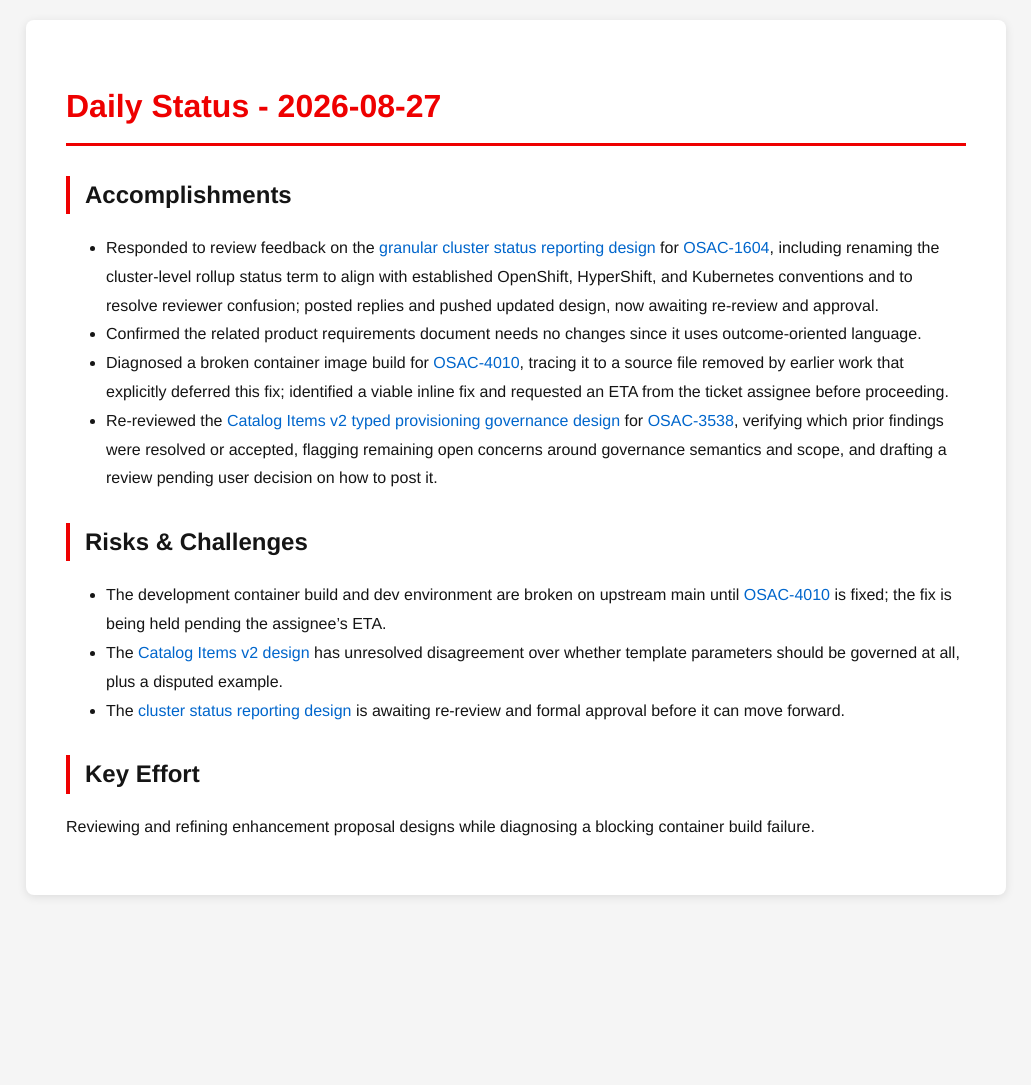
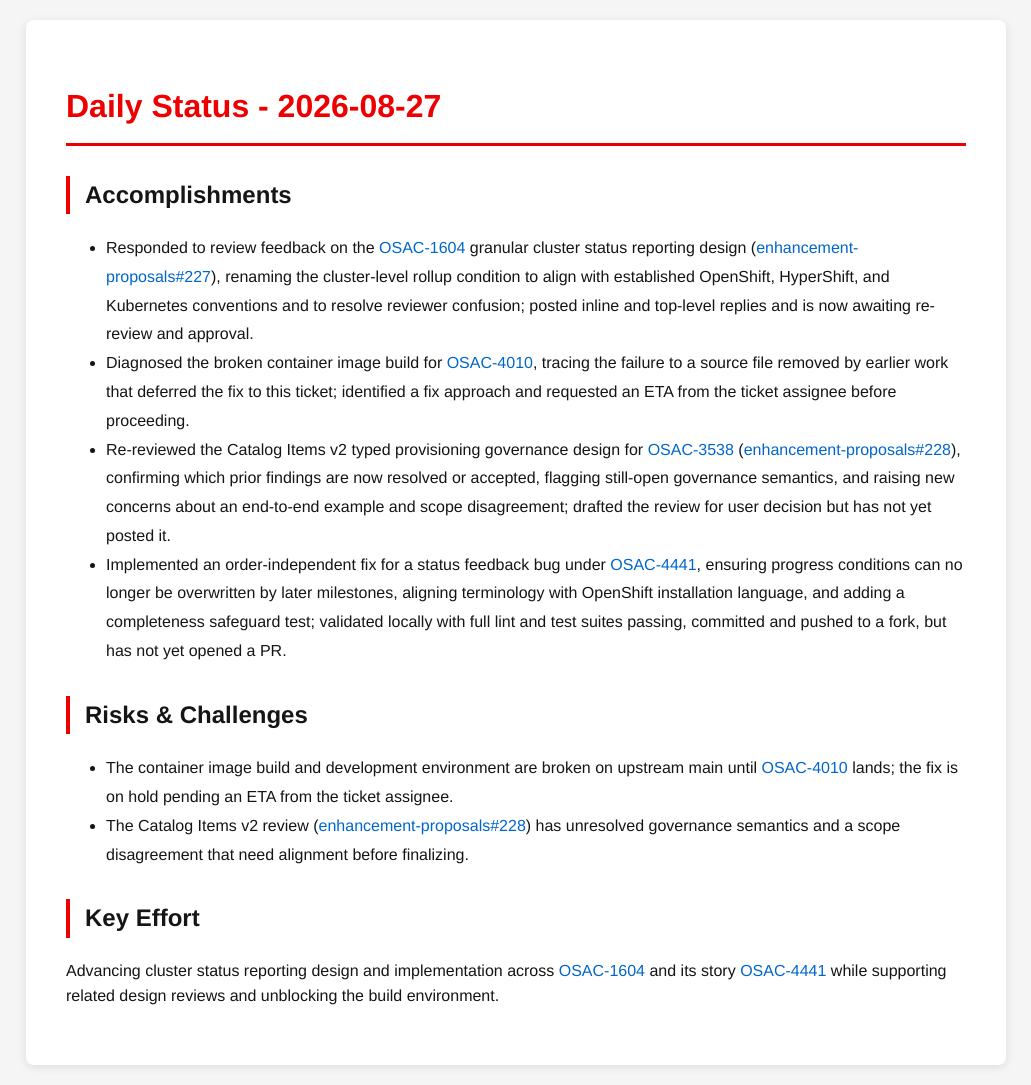
Before and after one commit to tzvatot/daily-status, a Jekyll site: the page built from 2026-08-27.md, in a window 1280 px wide. Shown: the whole page, without its empty margins (124-1155 px from the left). Built offline with Jekyll 4.4.1, drawn with Linux system fonts in a browser that asks for light colours; before the commit the page ends 915 px from its top, so only the background shows below that.

Commit message:
Daily status update - 2026-08-27

```diff
--- a/2026-08-27.md
+++ b/2026-08-27.md
@@ -7,15 +7,14 @@
 # Daily Status - 2026-08-27
 
 ## Accomplishments
-- Responded to review feedback on the [granular cluster status reporting design](https://github.com/osac-project/enhancement-proposals/pull/227) for [OSAC-1604](https://redhat.atlassian.net/browse/OSAC-1604), including renaming the cluster-level rollup status term to align with established OpenShift, HyperShift, and Kubernetes conventions and to resolve reviewer confusion; posted replies and pushed updated design, now awaiting re-review and approval.
-- Confirmed the related product requirements document needs no changes since it uses outcome-oriented language.
-- Diagnosed a broken container image build for [OSAC-4010](https://redhat.atlassian.net/browse/OSAC-4010), tracing it to a source file removed by earlier work that explicitly deferred this fix; identified a viable inline fix and requested an ETA from the ticket assignee before proceeding.
-- Re-reviewed the [Catalog Items v2 typed provisioning governance design](https://github.com/osac-project/enhancement-proposals/pull/228) for [OSAC-3538](https://redhat.atlassian.net/browse/OSAC-3538), verifying which prior findings were resolved or accepted, flagging remaining open concerns around governance semantics and scope, and drafting a review pending user decision on how to post it.
+- Responded to review feedback on the [OSAC-1604](https://redhat.atlassian.net/browse/OSAC-1604) granular cluster status reporting design ([enhancement-proposals#227](https://github.com/osac-project/enhancement-proposals/pull/227)), renaming the cluster-level rollup condition to align with established OpenShift, HyperShift, and Kubernetes conventions and to resolve reviewer confusion; posted inline and top-level replies and is now awaiting re-review and approval.
+- Diagnosed the broken container image build for [OSAC-4010](https://redhat.atlassian.net/browse/OSAC-4010), tracing the failure to a source file removed by earlier work that deferred the fix to this ticket; identified a fix approach and requested an ETA from the ticket assignee before proceeding.
+- Re-reviewed the Catalog Items v2 typed provisioning governance design for [OSAC-3538](https://redhat.atlassian.net/browse/OSAC-3538) ([enhancement-proposals#228](https://github.com/osac-project/enhancement-proposals/pull/228)), confirming which prior findings are now resolved or accepted, flagging still-open governance semantics, and raising new concerns about an end-to-end example and scope disagreement; drafted the review for user decision but has not yet posted it.
+- Implemented an order-independent fix for a status feedback bug under [OSAC-4441](https://redhat.atlassian.net/browse/OSAC-4441), ensuring progress conditions can no longer be overwritten by later milestones, aligning terminology with OpenShift installation language, and adding a completeness safeguard test; validated locally with full lint and test suites passing, committed and pushed to a fork, but has not yet opened a PR.
 
 ## Risks & Challenges
-- The development container build and dev environment are broken on upstream main until [OSAC-4010](https://redhat.atlassian.net/browse/OSAC-4010) is fixed; the fix is being held pending the assignee's ETA.
-- The [Catalog Items v2 design](https://github.com/osac-project/enhancement-proposals/pull/228) has unresolved disagreement over whether template parameters should be governed at all, plus a disputed example.
-- The [cluster status reporting design](https://github.com/osac-project/enhancement-proposals/pull/227) is awaiting re-review and formal approval before it can move forward.
+- The container image build and development environment are broken on upstream main until [OSAC-4010](https://redhat.atlassian.net/browse/OSAC-4010) lands; the fix is on hold pending an ETA from the ticket assignee.
+- The Catalog Items v2 review ([enhancement-proposals#228](https://github.com/osac-project/enhancement-proposals/pull/228)) has unresolved governance semantics and a scope disagreement that need alignment before finalizing.
 
 ## Key Effort
-Reviewing and refining enhancement proposal designs while diagnosing a blocking container build failure.
+Advancing cluster status reporting design and implementation across [OSAC-1604](https://redhat.atlassian.net/browse/OSAC-1604) and its story [OSAC-4441](https://redhat.atlassian.net/browse/OSAC-4441) while supporting related design reviews and unblocking the build environment.
```
